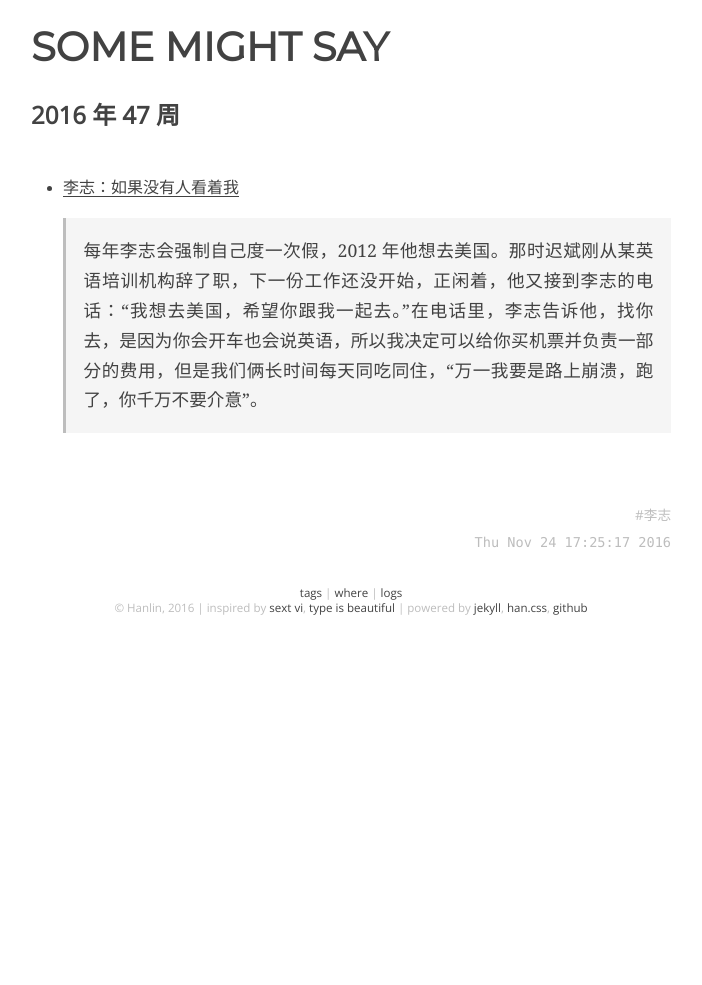
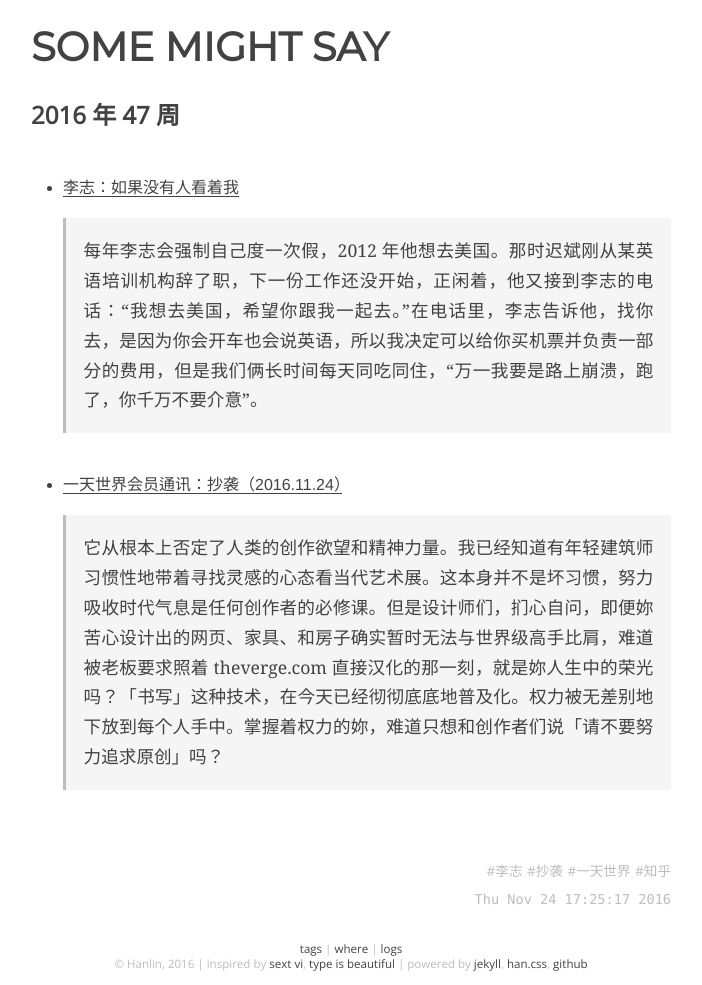
Before and after one commit to onion7878/word, a Jekyll site: the page built from _posts/logs/2016-01-01-47.md, in a window 1280 px wide. Shown: the whole page, without its empty margins (289-991 px from the left). Built offline with Jekyll 4.4.1, drawn with Linux system fonts in a browser that asks for light colours; before the commit the page ends 900 px from its top, so only the background shows below that.

Commit message:
new item

```diff
--- a/_posts/logs/2016-01-01-47.md
+++ b/_posts/logs/2016-01-01-47.md
@@ -4,10 +4,14 @@ layout: post
 title:  2016 年 47 周
 date: 16-11-24 17:25:17
 categories: [log]
-tags: [李志]
+tags: [李志, 抄袭, 一天世界, 知乎]
 
 ---
 
 - [李志：如果没有人看着我](http://www.jiemian.com/article/976738_jike.html)
 
 	> 每年李志会强制自己度一次假，2012年他想去美国。那时迟斌刚从某英语培训机构辞了职，下一份工作还没开始，正闲着，他又接到李志的电话：“我想去美国，希望你跟我一起去。”在电话里，李志告诉他，找你去，是因为你会开车也会说英语，所以我决定可以给你买机票并负责一部分的费用，但是我们俩长时间每天同吃同住，“万一我要是路上崩溃，跑了，你千万不要介意”。
+
+- [一天世界会员通讯：抄袭（2016.11.24）]()
+
+	> 它从根本上否定了人类的创作欲望和精神力量。我已经知道有年轻建筑师习惯性地带着寻找灵感的心态看当代艺术展。这本身并不是坏习惯，努力吸收时代气息是任何创作者的必修课。但是设计师们，扪心自问，即便妳苦心设计出的网页、家具、和房子确实暂时无法与世界级高手比肩，难道被老板要求照着 theverge.com 直接汉化的那一刻，就是妳人生中的荣光吗？「书写」这种技术，在今天已经彻彻底底地普及化。权力被无差别地下放到每个人手中。掌握着权力的妳，难道只想和创作者们说「请不要努力追求原创」吗？
```
